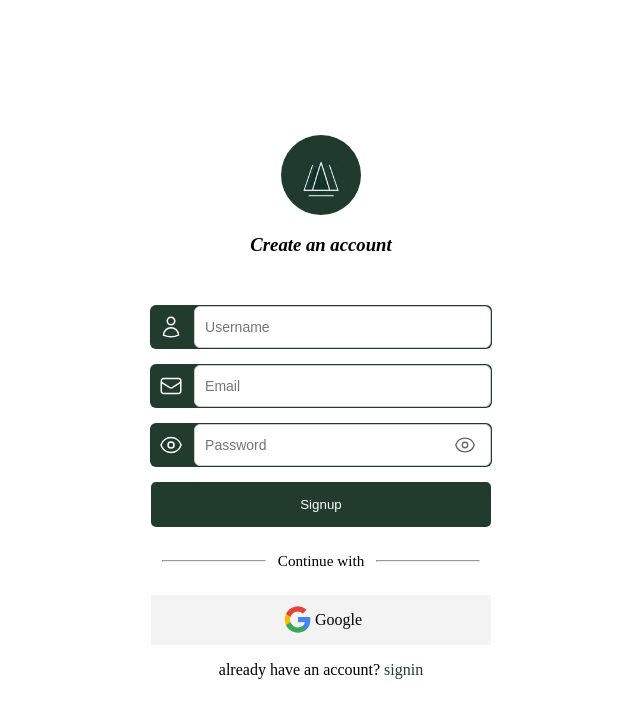
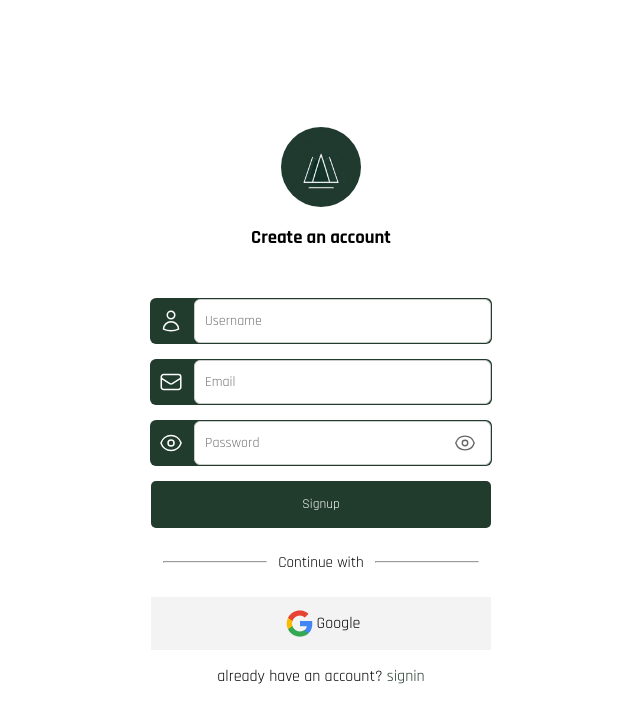
Before and after one commit to kidgideon/apexflick, a React (Vite) app: page /register in a window 1280 px wide. Shown: the top 722 px of the page, without its empty margins (319-959 px from the left). Built offline with nearby package versions, Linux system fonts and the light colour scheme.

Commit message:
font update

```diff
--- a/index.html
+++ b/index.html
@@ -4,6 +4,7 @@
     <meta charset="UTF-8" />
     <link rel="icon" type="image/png" href="/rounded logo.png" />
     <meta name="viewport" content="width=device-width, initial-scale=1.0" />
+    <link href="https://fonts.googleapis.com/css2?family=Rajdhani:wght@400;500;600;700&display=swap" rel="stylesheet">
     <meta name="google-adsense-account" content="ca-pub-7543560478367902">
     <title>Apex flick</title>
   </head>
--- a/src/index.css
+++ b/src/index.css
@@ -2,4 +2,9 @@
 body {
     margin: 0px;
     padding: 0px;
+    font-family: 'Rajdhani', sans-serif;
 }
+
+* {
+    font-family: 'Rajdhani', sans-serif;
+}
--- a/styles/register.module.css
+++ b/styles/register.module.css
@@ -16,10 +16,6 @@
     align-items: center;
     flex-direction: column;
     margin: 30px;
-}
-
-.logoArea h3 {
- font-style: italic;
 }
 
 .logoArea img {
```
